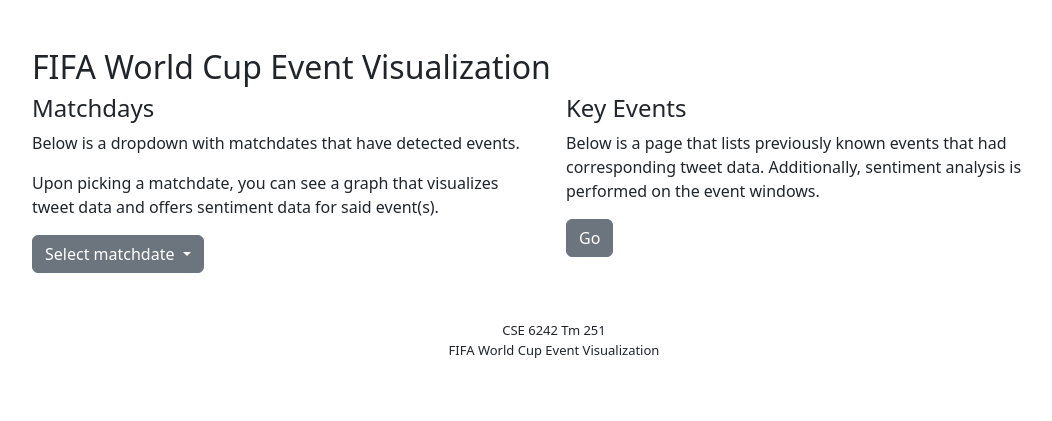
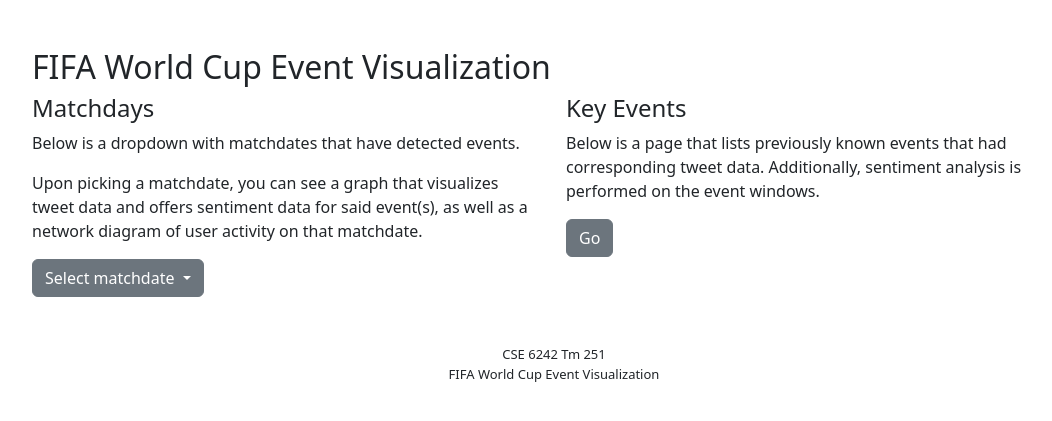
Before and after one commit to aharo1110/cse-6242-tm251, a Flask app: page / in a window 1280 px wide. Shown: the top 421 px of the page, without its empty margins (86-1138 px from the left). Run offline with Flask 3, Linux system fonts and the light colour scheme; parts of the project's set-up code (start-up, migrations or seed data) failed here and were passed over; some libraries are stand-ins or nearby versions.

Commit message:
Update index.html

```diff
--- a/templates/index.html
+++ b/templates/index.html
@@ -12,7 +12,7 @@
             <div class="col">
                 <h4>Matchdays</h4>
                 <p>Below is a dropdown with matchdates that have detected events.</p>
-                <p>Upon picking a matchdate, you can see a graph that visualizes tweet data and offers sentiment data for said event(s).</p>
+                <p>Upon picking a matchdate, you can see a graph that visualizes tweet data and offers sentiment data for said event(s), as well as a network diagram of user activity on that matchdate.</p>
                 <div class="dropdown">
                     <button class="btn btn-secondary dropdown-toggle" type="button" id="dropdownMenuButton1" data-bs-toggle="dropdown" aria-expanded="false">
                         Select matchdate
```
